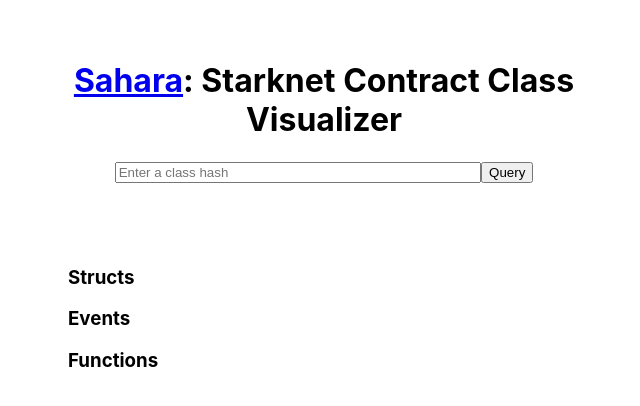
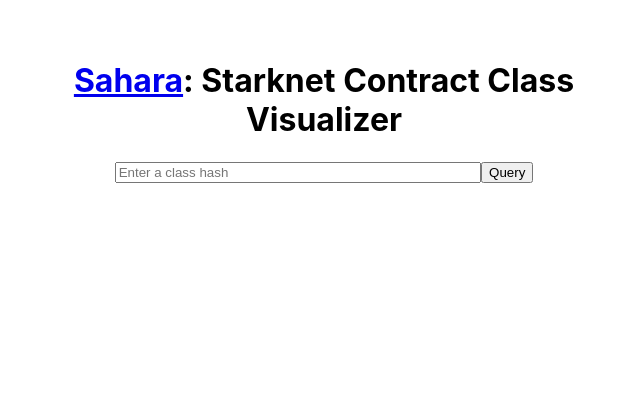
Before and after one commit to boray/sahara, a React (Create React App) app: page / in a window 1280 px wide. Shown: the top 406 px of the page, without its empty margins (316-956 px from the left). Built offline with nearby package versions, Linux system fonts and the light colour scheme.

Commit message:
fixed result rendering issue

```diff
--- a/src/App.js
+++ b/src/App.js
@@ -16,13 +16,26 @@
   const handleSubmit = (event) => {
     event.preventDefault();
     console.log(classHash);
+    axios.get("http://alpha4.starknet.io/feeder_gateway/get_class_by_hash?classHash=" + classHash)
+    .then(response => {
+      setResponse(response.data.abi);
+      seperateObjects(response.data.abi);
+      console.log(response.data.abi);
+    })
+    .catch(err => {
+        console.log(err);
+        return null;
+    });
 
-    axios.get("http://alpha4.starknet.io/feeder_gateway/get_class_by_hash?classHash=" + classHash)
-    .then(response => setResponse(response.data.abi))
-    console.log(Response);
-    seperateObjects(Response);
   }
 
+  const getABI = async () => {
+
+      const response = await axios.get("http://alpha4.starknet.io/feeder_gateway/get_class_by_hash?classHash=" + classHash);
+      setResponse(response.data.abi);
+
+
+  }
   function seperateObjects(array) {
     let functions = [];
     let structs = [];
@@ -62,9 +75,10 @@
     </form>
 
     </header>
+  {Response.length > 0 &&
+    <div className="result">
 
-    <div className="result">
-    <h3>Structs</h3>
+    {structsArray.length > 0 && <h3>Structs</h3>}
     {structsArray.length > 0 &&(
     <ul>
    {structsArray.map(item =>(
@@ -87,7 +101,7 @@
    </ul>
     )}
 
-<h3>Events</h3>
+{eventsArray.length > 0 && <h3>Events</h3>}
 {eventsArray.length > 0 &&(
     <ul>
    {eventsArray.map(item =>(
@@ -110,7 +124,7 @@
    </ul>
     )}
 
-    <h3>Functions</h3>
+   {functionsArray.length > 0 && <h3>Functions</h3>}
    {functionsArray.length > 0 &&(
     <ul>
    {functionsArray.map(item =>(
@@ -118,7 +132,7 @@
     {
       item.hasOwnProperty("stateMutability") && (
 
-          <>@ {item.stateMutability} </>
+          <>@{item.stateMutability} </>
 
       )
     }
@@ -148,8 +162,10 @@
     )}
 
 </div>
+}
     </div>
   );
 }
 
+
 export default App;
```
